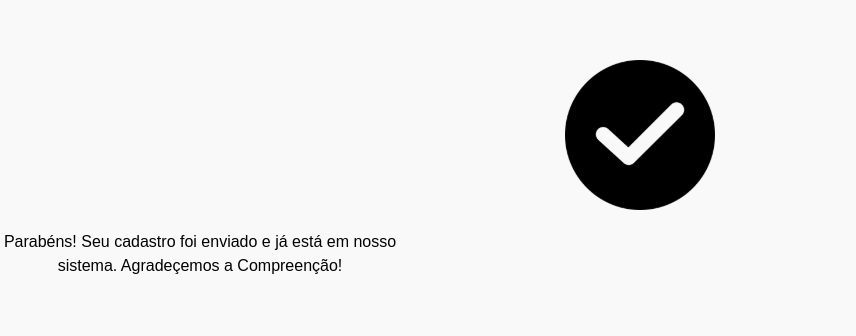
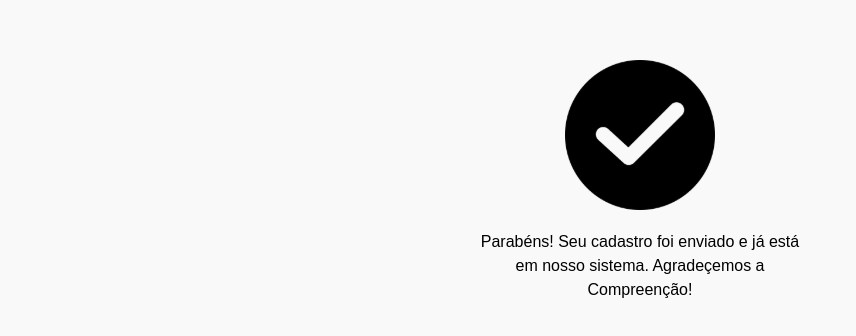
Before and after one commit to guilhermetrutaa/Cadastro-Coroinhas-PSCJ, a Next.js app: page /cadastros/cadastroRealizado in a window 1280 px wide. Shown: the part 140-476 px from the top of the page, without its empty margins (0-856 px from the left). Built offline with nearby package versions, Linux system fonts and the light colour scheme.

Commit message:
:bug: Fix: Arrumando Bugs

```diff
--- a/src/app/cadastros/cadastroRealizado/page.jsx
+++ b/src/app/cadastros/cadastroRealizado/page.jsx
@@ -14,8 +14,8 @@ const page = () => {
                 alt="Picture of the author"
             />
         </div>
-        <div>
-            <p className='text-[#000] text-[1rem] text-center max-w-[25rem] pt-5 font-light'>Parabéns! Seu cadastro foi enviado e já está em nosso sistema. Agradeçemos a Compreenção!</p>
+        <div className='flex justify-center items-center'>
+            <p className='text-[#000] text-[1rem] text-center max-w-[20rem] pt-5 font-light'>Parabéns! Seu cadastro foi enviado e já está em nosso sistema. Agradeçemos a Compreenção!</p>
         </div>
       </div>
     </div>
```
